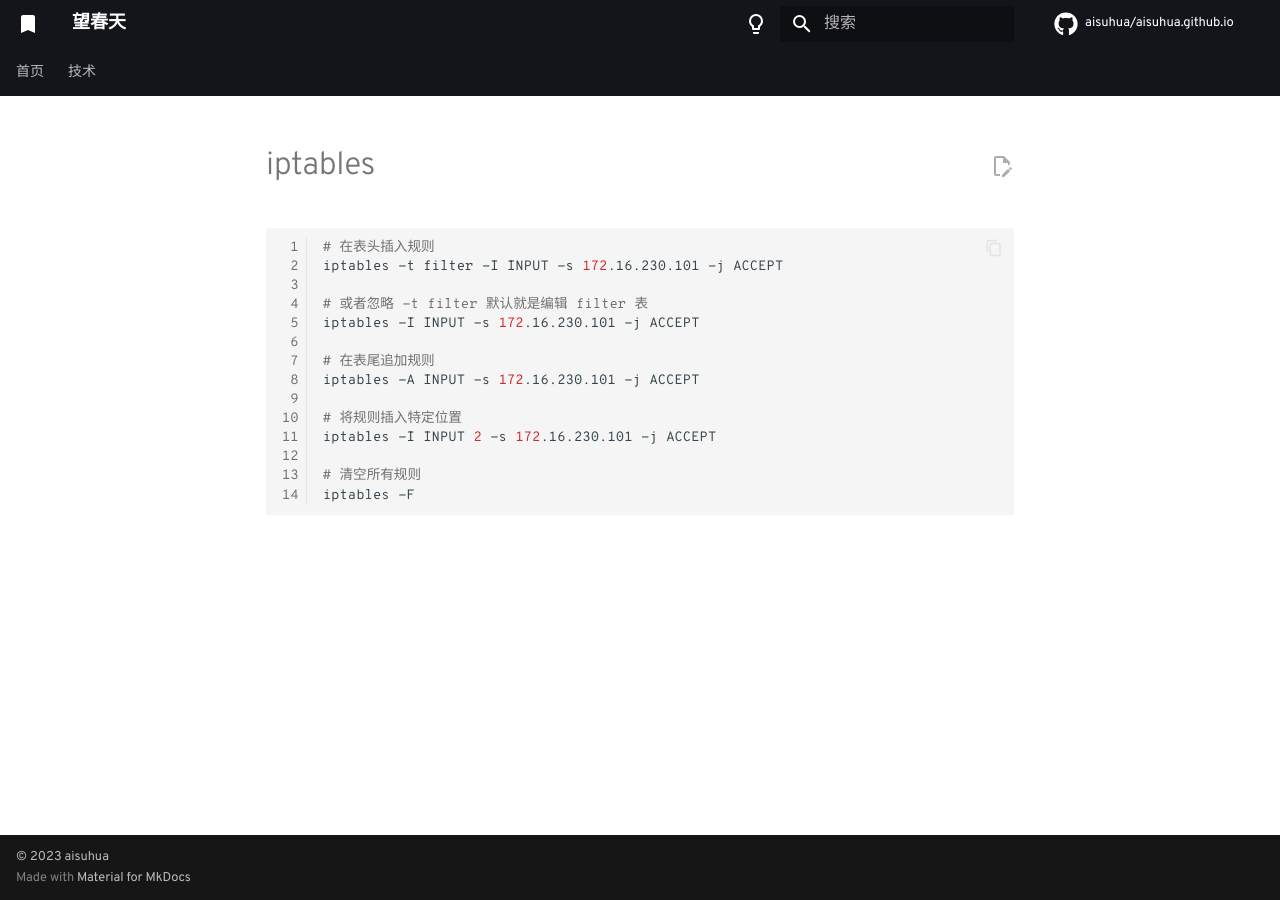
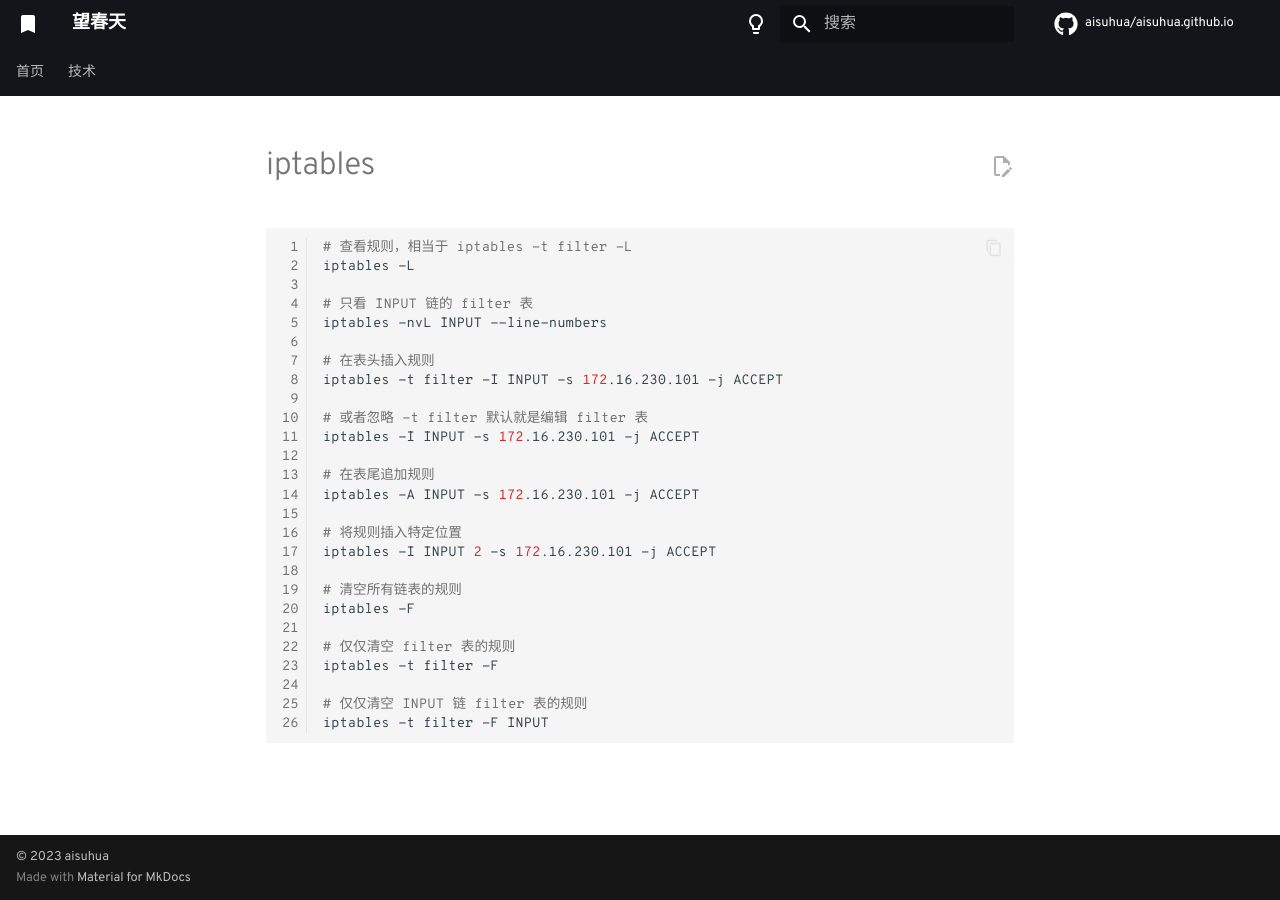
Before and after one commit to aisuhua/aisuhua.github.io, an MkDocs documentation site: the page built from docs/linux/iptables.md, in a window 1280 px wide. Built offline with MkDocs 1.6.1 and Material for MkDocs 9.7.7, drawn with Linux system fonts in a browser that asks for light colours; comment, search, counter and statistics services are not loaded.

Commit message:
iptables.md

````diff
--- a/docs/linux/iptables.md
+++ b/docs/linux/iptables.md
@@ -1,6 +1,12 @@
 # iptables
 
 ```sh
+# 查看规则，相当于 iptables -t filter -L
+iptables -L
+
+# 只看 INPUT 链的 filter 表
+iptables -nvL INPUT --line-numbers
+
 # 在表头插入规则
 iptables -t filter -I INPUT -s 172.16.230.101 -j ACCEPT
 
@@ -13,6 +19,12 @@ iptables -A INPUT -s 172.16.230.101 -j ACCEPT
 # 将规则插入特定位置
 iptables -I INPUT 2 -s 172.16.230.101 -j ACCEPT
 
-# 清空所有规则
+# 清空所有链表的规则
 iptables -F
+
+# 仅仅清空 filter 表的规则
+iptables -t filter -F
+
+# 仅仅清空 INPUT 链 filter 表的规则
+iptables -t filter -F INPUT
 ```
````
